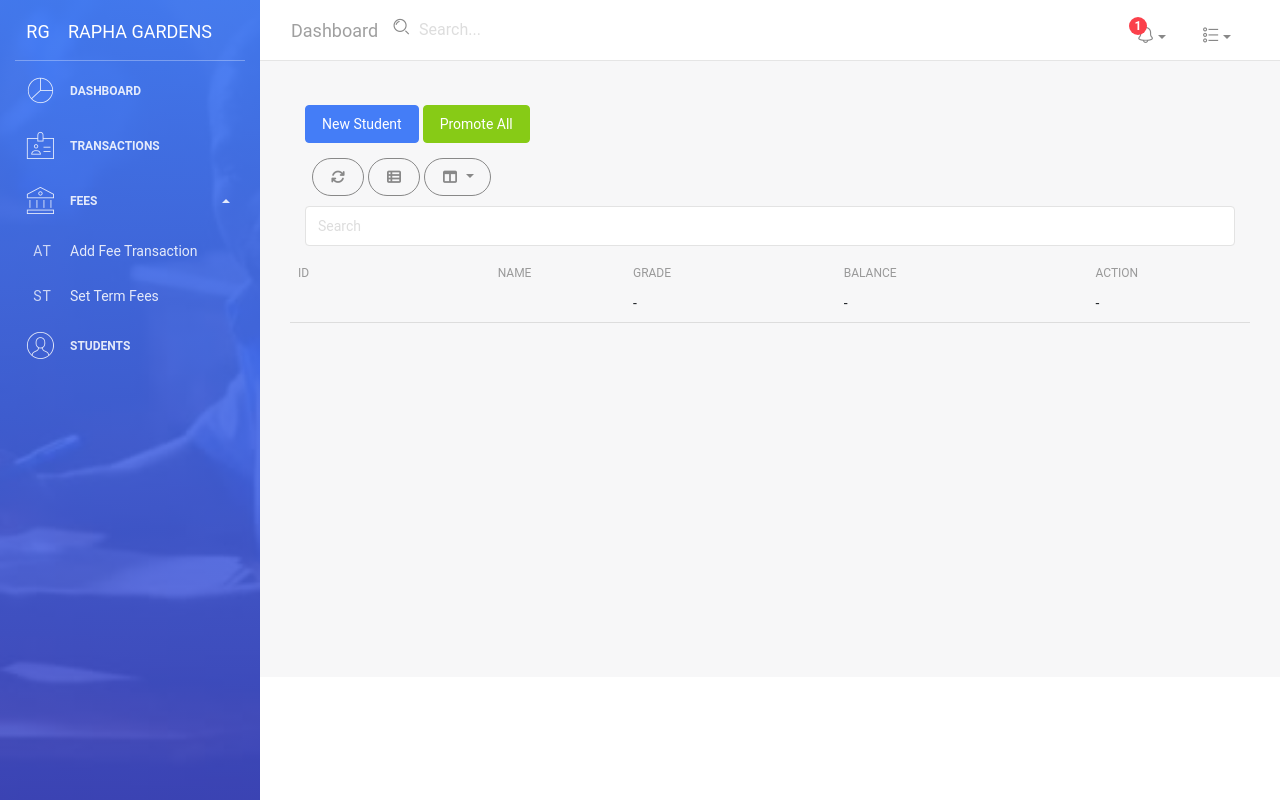
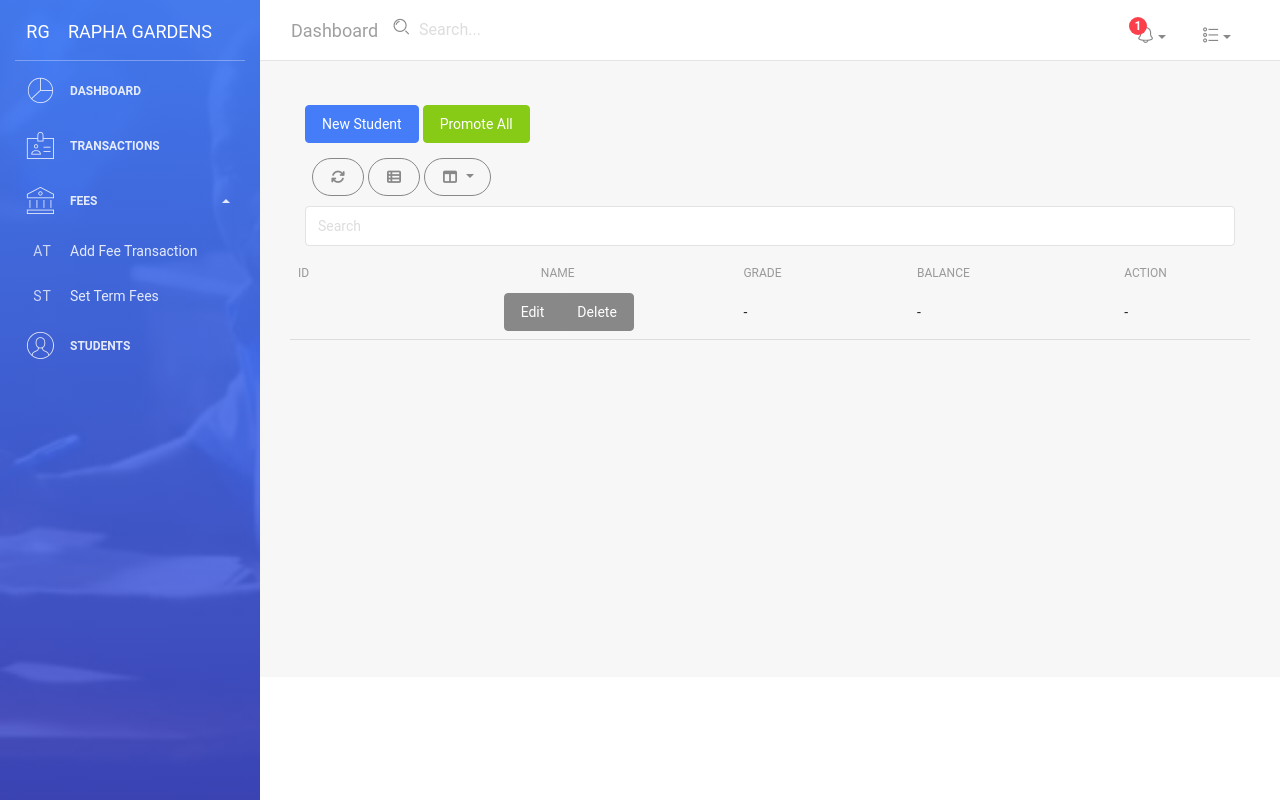
Before and after one commit to nicodemus-opon/greenfield, a Flask app: template templates/students.html in a window 1280 px wide. Run offline with Flask 2, Linux system fonts and the light colour scheme; the template is opened without the code that fills it, so the values that code supplies are empty; the visitor is signed in with stand-in values (Sample User, id 1); some libraries are stand-ins or nearby versions.

Commit message:
2019-06-03T10:33

```diff
--- a/app.py
+++ b/app.py
@@ -243,8 +243,8 @@ def index():
     try:
         t = exe(trs)
         t = int(t[0][0])
-        i = exe(inse)
-        i = int(i[0][0])
+        ir = exe(inse)
+        i = int(ir[0][0])
         out = exe(outse)
         o = int(out[0][0])
 
--- a/templates/students.html
+++ b/templates/students.html
@@ -42,10 +42,10 @@
                                     </td>
                                 {%- endfor %}
                                 <td>
-                                    <!--div class="btn-group" role="group" aria-label="Basic example">
-                                        <a href="invoice/{{ session["vals"][i][0] }}" class="btn btn-secondary">Print</a>
-                                        <a href="d/{{ session["vals"][i][0] }}" class="btn btn-secondary">Delete</a>
-                                    </div-->
+                                    <div class="btn-group" role="group" aria-label="Basic example">
+                                        <a href="edit/{{ session["vals"][i][0] }}" class="btn btn-secondary">Edit</a>
+                                        <a href="ds/{{ session["vals"][i][0] }}" class="btn btn-secondary">Delete</a>
+                                    </div>
                                 </td>
                             </tr>
 
```
